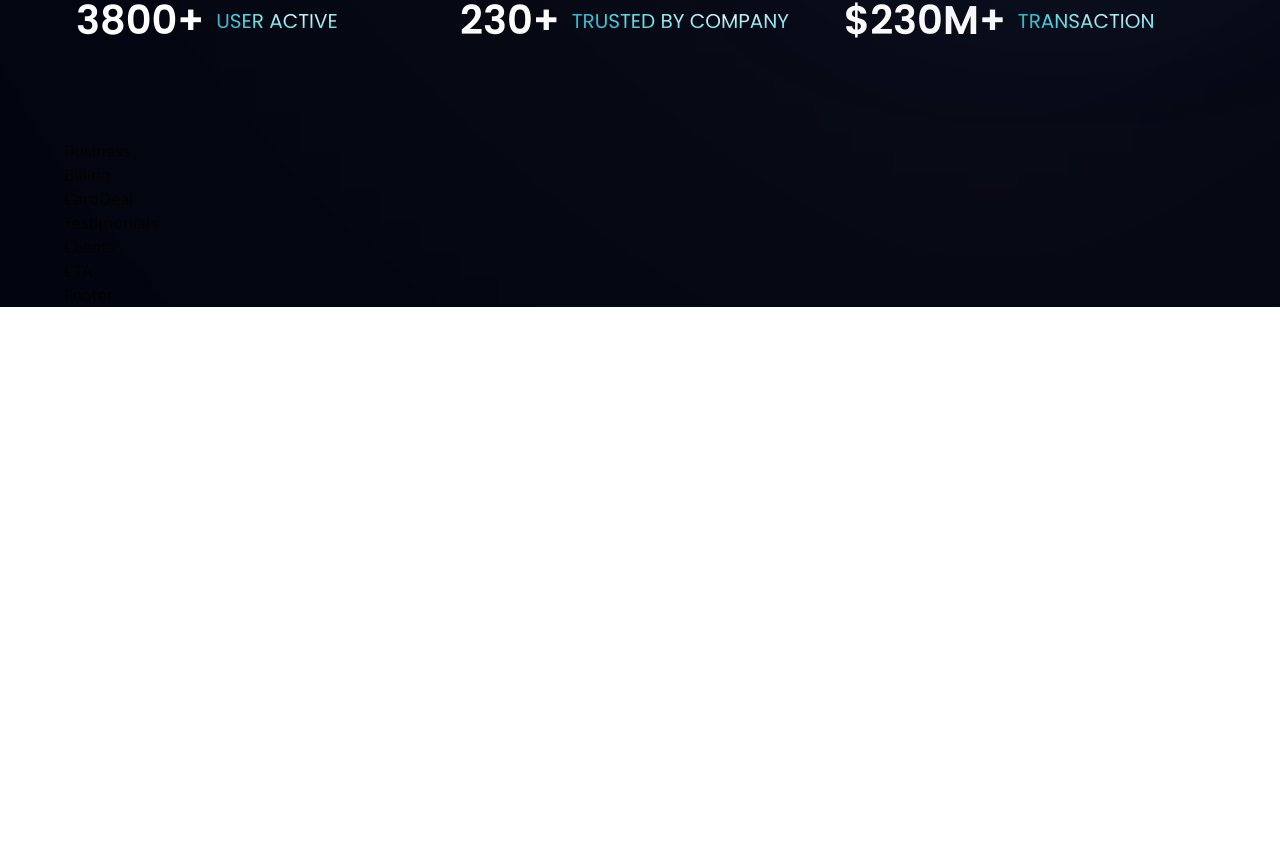
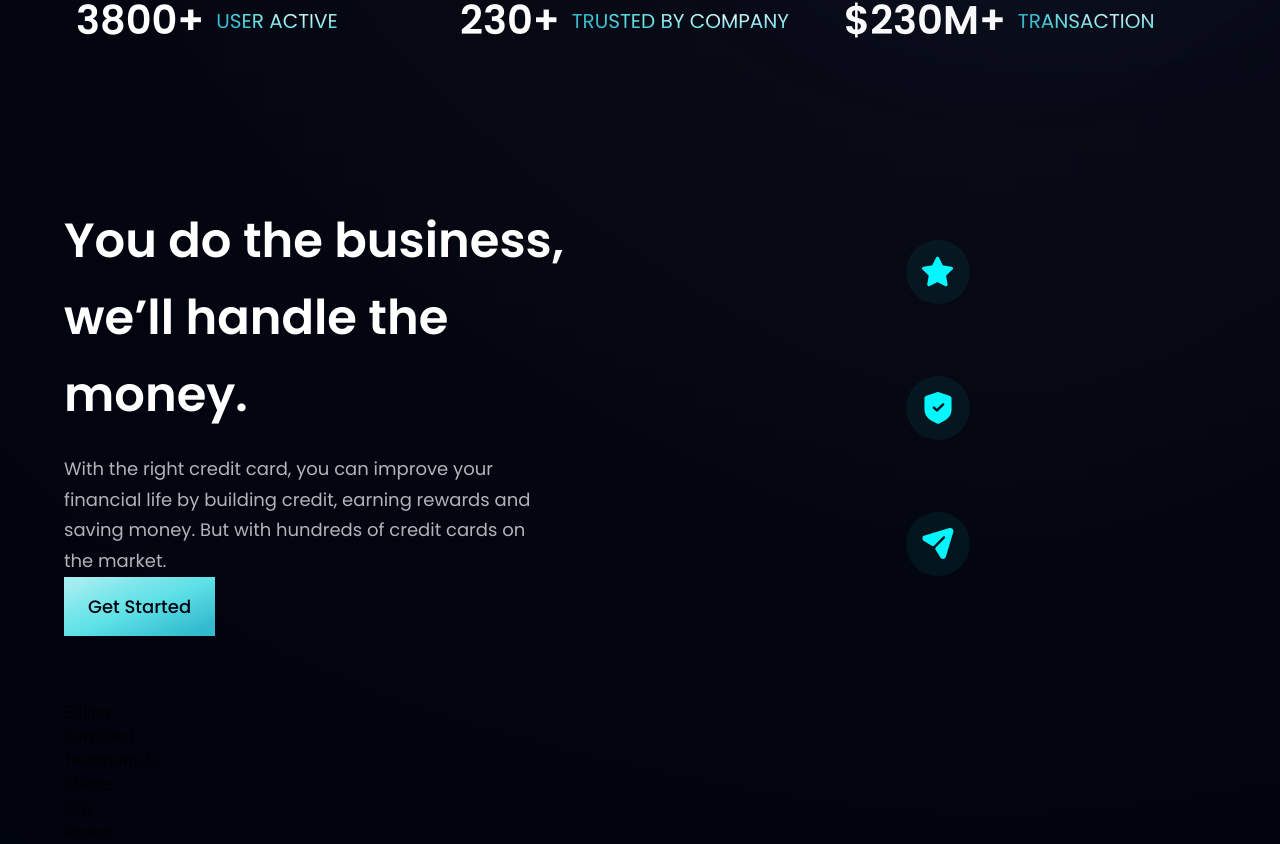
Before and after one commit to skyras13/modern_bank_app, a React (Vite) app: page / in a window 1280 px wide. Shown: the part 810-1654 px from the top of the page. Before the commit the page ends 1117 px from the top, so only its background shows below. Built offline with nearby package versions, Linux system fonts and the light colour scheme.

Commit message:
add business text/buttons

```diff
--- a/src/components/Business.jsx
+++ b/src/components/Business.jsx
@@ -1,9 +1,31 @@
-import React from 'react'
+import { features } from "../constants"
+import styles, { layout } from '../styles'
+import Button from "./Button"
 
-const Business = () => {
-  return (
-    <div>Business</div>
+const FeatureCard = ({ icon, title, content, index }) => (
+    <div className={` flex flex-row p-6 rounded-[20px] ${index !== features.length - 1 ? "mb-6" : "mb-0"} feature-card`}>
+        <div className={`w-[64px] h-[64px] rounded-full ${styles.flexCenter} bg-dimBlue`}>
+            <img src={icon} alt="icon" className="w-[50%] h-[50%] object-contain"/>
+        </div>
+    </div>
+)
+
+const Business = () => (
+    <section id="features" className={layout.section}>
+        <div className={layout.sectionInfo}>
+            <h2 className={styles.heading2}>You do the business, <br className="sm:block hidden"/> we’ll handle the money.</h2>
+            <p className={`${styles.paragraph} max-w-[470px] mt-5`}>With the right credit card, you can improve your financial life by building credit, earning rewards and saving
+            money. But with hundreds of credit cards on the market.</p>
+
+            <Button styles="mt=10"></Button>
+        </div>
+
+        <div className={`${layout.sectionImg} flex-col`}>
+            {features.map((feature, index) => (
+                <FeatureCard key={feature.id} {...feature}/>
+            ))}
+        </div>
+    </section>
   )
-}
 
 export default Business
--- a/src/components/Button.jsx
+++ b/src/components/Button.jsx
@@ -1,9 +1,10 @@
 import React from 'react'
 
-const Button = () => {
-  return (
-    <div>Button</div>
+const Button = ({ styles }) => (
+    <button type='button' className={`py-4 px-6 bg-blue-gradient font-poppins
+    font-medium text-[18px] text-primary outline-none ${styles}`}>
+        Get Started
+    </button>
   )
-}
 
 export default Button
```
